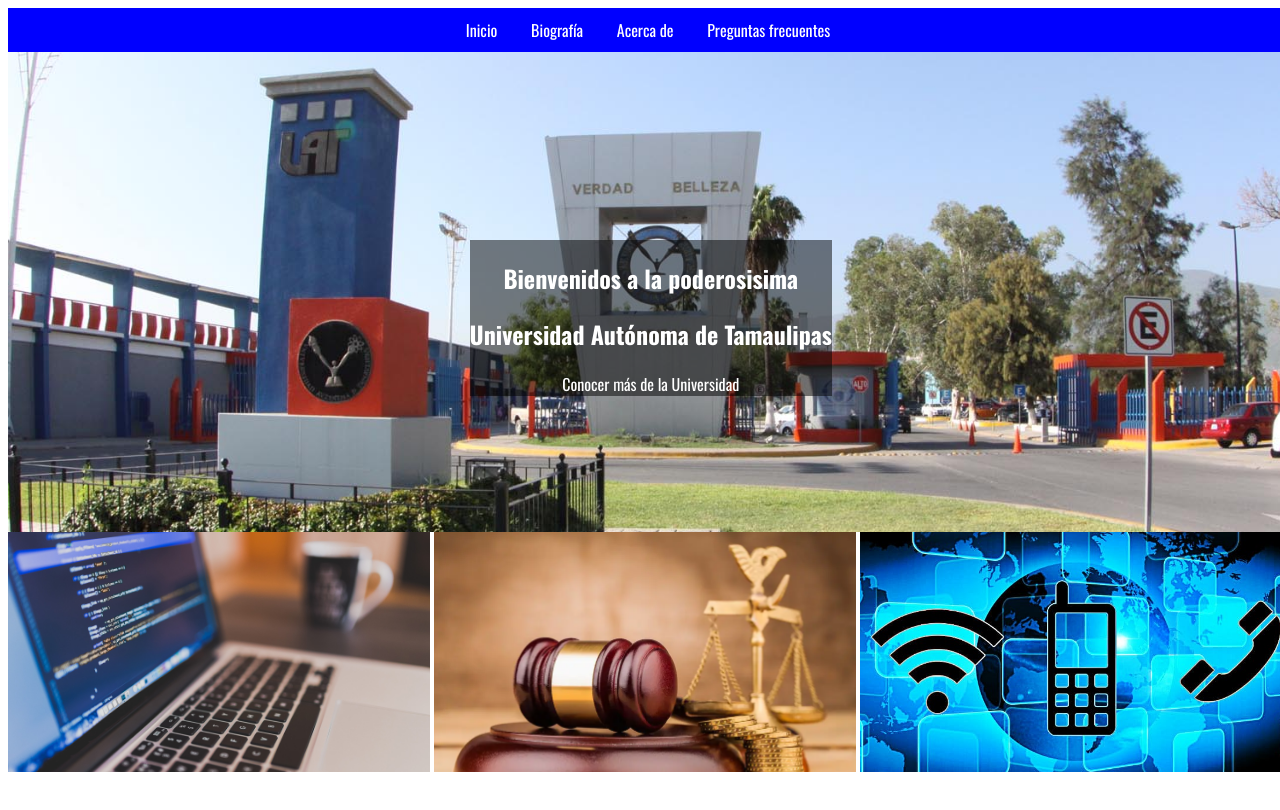
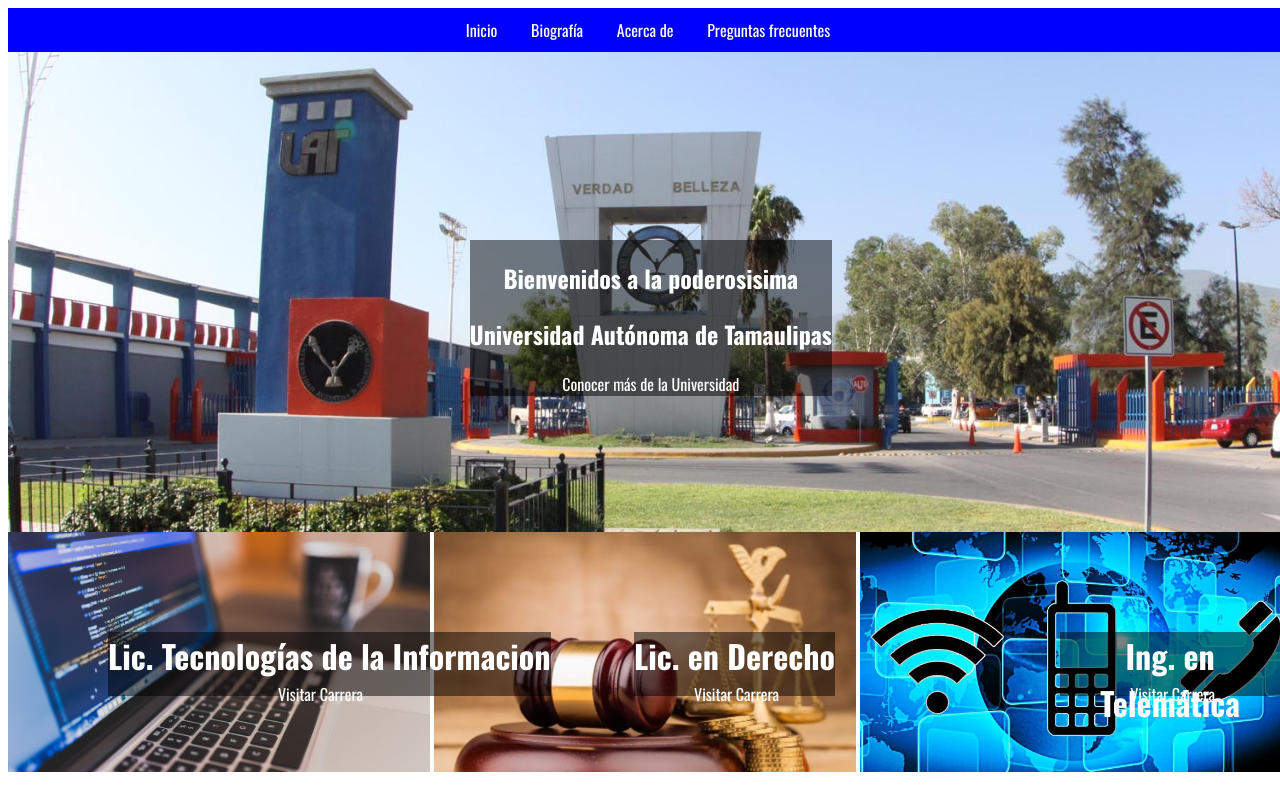
Before and after one commit to manuelmtzt/manuelmtzt.github.io, a plain HTML site: page Actividad3.html in a window 1280 px wide. Drawn offline with nearby package versions, Linux system fonts and the light colour scheme.

Commit message:
Add files via upload

```diff
--- a/Actividad3.html
+++ b/Actividad3.html
@@ -29,13 +29,22 @@
     </section>
 <div id="carreras">
     <div id="LTI">
-
+        <h1 id="tituloLTI">
+            Lic. Tecnologías de la Informacion
+        </h1>
+        <a id="aLTI" href="https://www.uat.edu.mx/OAFiles/LICENCIADOENTECNOLOGIASDELAINFORMACIONSEC.pdf" >Visitar Carrera</a>
     </div>
     <div id="LD">
-
+        <h1 id="tituloLD">
+                Lic. en Derecho
+        </h1>
+        <a id="aLD" href="https://www.uat.edu.mx/OAFiles/LICENCIADOENDERECHOSEC.pdf">Visitar Carrera</a>
     </div>
     <div id="IT">
-
+        <h1 id="tituloLD">
+            Ing. en Telemática
+        </h1>
+        <a id="aIT" href="https://www.uat.edu.mx/OAFiles/INGENIEROENTELEMATICASEC.pdf">Visitar Carrera</a>
     </div>
 </div>
 </body>
--- a/css/Actividad3.css
+++ b/css/Actividad3.css
@@ -69,12 +69,67 @@ a{
     background-size:cover;
 }
 
+#tituloLTI{
+    margin-top: 100px;
+    margin-left: 100px;
+    height: 8%;
+    color: white;
+    background-color: rgba(0, 0, 0, 0.5);
+    text-align: center;
+    position: absolute;
+}
+
+#aLTI{
+    margin-top: 150px;
+    margin-left: 270px;
+    color: white;
+    text-align: center;
+    position: absolute;
+}
+
 #LD{
     background-image: url(../imagenes/LD.jpg);
     background-size:cover;
 }
 
+#tituloLD{
+    margin-top: 100px;
+    margin-left: 200px;
+    height: 8%;
+    color: white;
+    background-color: rgba(0, 0, 0, 0.5);
+    text-align: center;
+    position: absolute;
+}
+
+#aLD{
+    margin-top: 150px;
+    margin-left: 260px;
+    color: white;
+    text-align: center;
+    position: absolute;
+}
+
+
 #IT{
     background-image: url(../imagenes/IT.jpg);
     background-size:cover;
 }
+
+#tituloIT{
+    margin-top: 100px;
+    margin-left: 200px;
+    height: 8%;
+    color: white;
+    background-color: rgba(0, 0, 0, 0.5);
+    text-align: center;
+    position: absolute;
+}
+
+#aIT{
+    margin-top: 150px;
+    margin-left: 270px;
+    color: white;
+    text-align: center;
+    position: absolute;
+}
```
Also changed, not shown: Ejercicio4.html (+22 -12 lines), index.html (+9 -9 lines).
